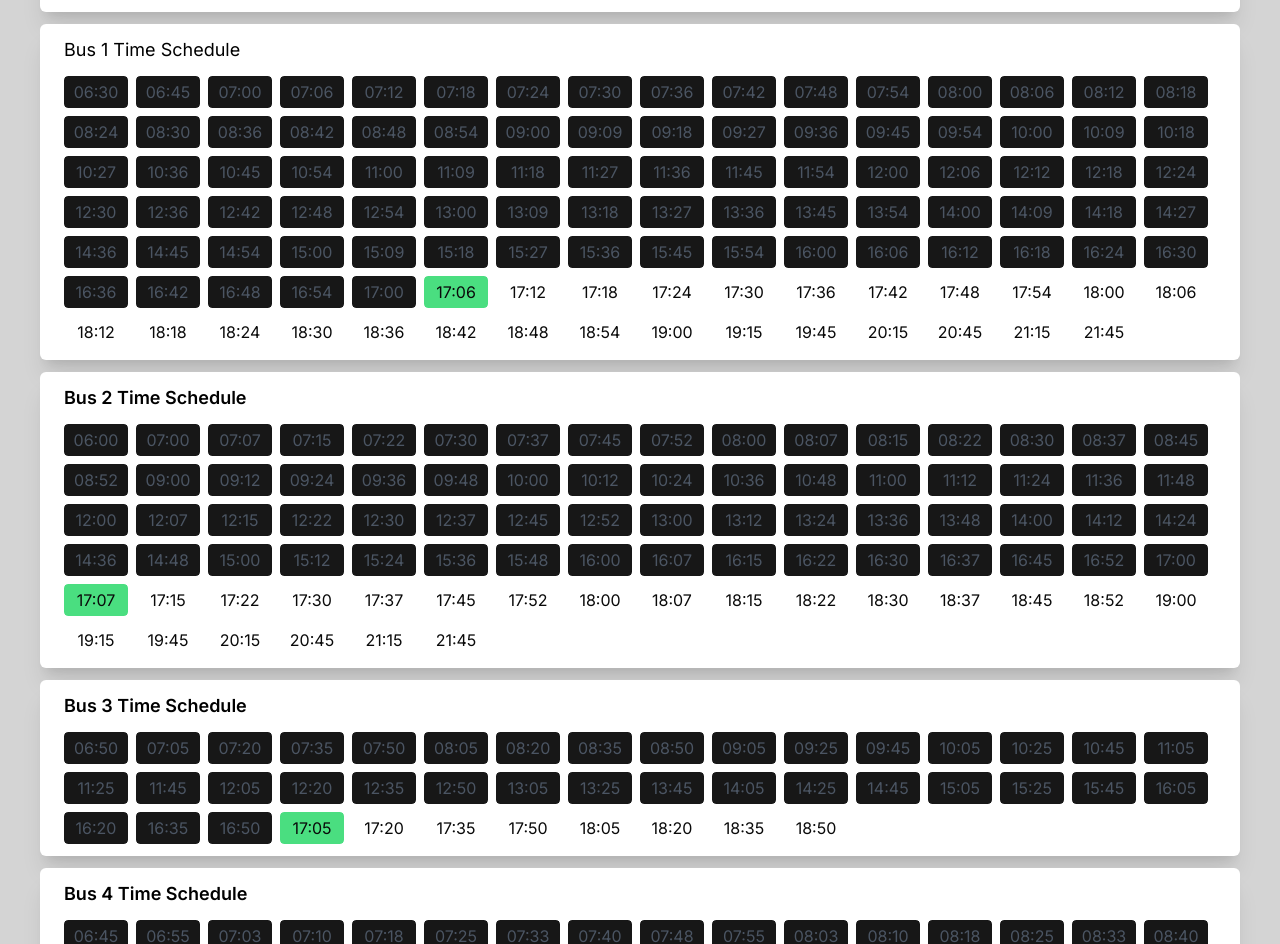
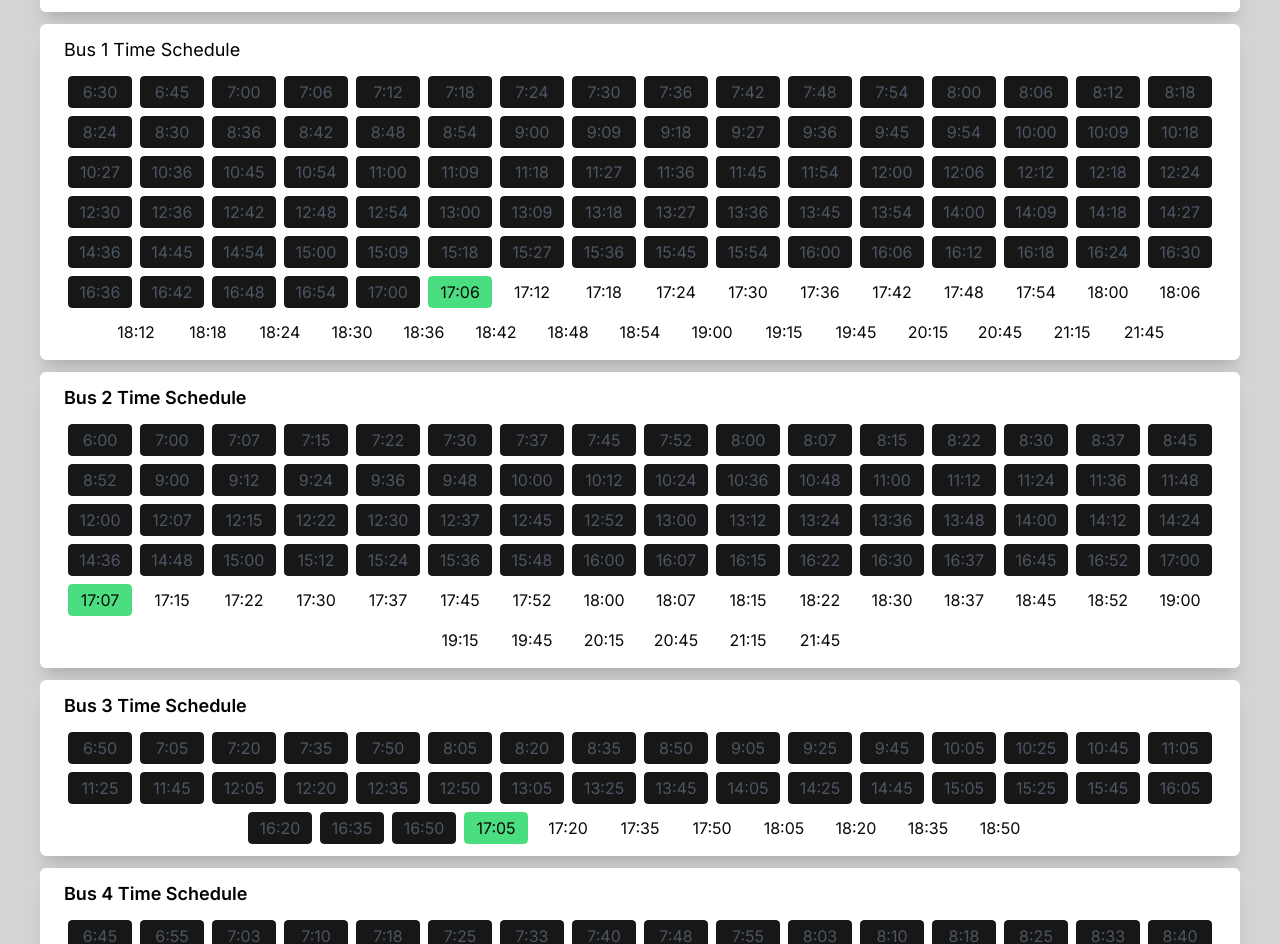
Before and after one commit to JusJira/next-pop-bus, a Next.js app: page / in a window 1280 px wide. Shown: the part 92-1036 px from the top of the page. Built offline with nearby package versions, Linux system fonts and the light colour scheme.

Commit message:
feat: moved to luxon

```diff
--- a/app/page.tsx
+++ b/app/page.tsx
@@ -1,38 +1,38 @@
+import Clock from "@/components/clock";
 import { ModeToggle } from "@/components/themeToggle";
 import TimeBox from "@/components/timeBox";
-import moment from "moment";
 import Image from "next/image";
 
 const bus1 = [
-  "6:30",
-  "6:45",
-  "7:00",
-  "7:06",
-  "7:12",
-  "7:18",
-  "7:24",
-  "7:30",
-  "7:36",
-  "7:42",
-  "7:48",
-  "7:54",
-  "8:00",
-  "8:06",
-  "8:12",
-  "8:18",
-  "8:24",
-  "8:30",
-  "8:36",
-  "8:42",
-  "8:48",
-  "8:54",
-  "9:00",
-  "9:09",
-  "9:18",
-  "9:27",
-  "9:36",
-  "9:45",
-  "9:54",
+  "06:30",
+  "06:45",
+  "07:00",
+  "07:06",
+  "07:12",
+  "07:18",
+  "07:24",
+  "07:30",
+  "07:36",
+  "07:42",
+  "07:48",
+  "07:54",
+  "08:00",
+  "08:06",
+  "08:12",
+  "08:18",
+  "08:24",
+  "08:30",
+  "08:36",
+  "08:42",
+  "08:48",
+  "08:54",
+  "09:00",
+  "09:09",
+  "09:18",
+  "09:27",
+  "09:36",
+  "09:45",
+  "09:54",
   "10:00",
   "10:09",
   "10:18",
@@ -118,28 +118,28 @@ const bus1 = [
 ];
 
 const bus2 = [
-  "6:00",
-  "7:00",
-  "7:07",
-  "7:15",
-  "7:22",
-  "7:30",
-  "7:37",
-  "7:45",
-  "7:52",
-  "8:00",
-  "8:07",
-  "8:15",
-  "8:22",
-  "8:30",
-  "8:37",
-  "8:45",
-  "8:52",
-  "9:00",
-  "9:12",
-  "9:24",
-  "9:36",
-  "9:48",
+  "06:00",
+  "07:00",
+  "07:07",
+  "07:15",
+  "07:22",
+  "07:30",
+  "07:37",
+  "07:45",
+  "07:52",
+  "08:00",
+  "08:07",
+  "08:15",
+  "08:22",
+  "08:30",
+  "08:37",
+  "08:45",
+  "08:52",
+  "09:00",
+  "09:12",
+  "09:24",
+  "09:36",
+  "09:48",
   "10:00",
   "10:12",
   "10:24",
@@ -207,18 +207,18 @@ const bus2 = [
 ];
 
 const bus3 = [
-  "6:50",
-  "7:05",
-  "7:20",
-  "7:35",
-  "7:50",
-  "8:05",
-  "8:20",
-  "8:35",
-  "8:50",
-  "9:05",
-  "9:25",
-  "9:45",
+  "06:50",
+  "07:05",
+  "07:20",
+  "07:35",
+  "07:50",
+  "08:05",
+  "08:20",
+  "08:35",
+  "08:50",
+  "09:05",
+  "09:25",
+  "09:45",
   "10:05",
   "10:25",
   "10:45",
@@ -253,29 +253,29 @@ const bus3 = [
 ];
 
 const bus4 = [
-  "6:45",
-  "6:55",
-  "7:03",
-  "7:10",
-  "7:18",
-  "7:25",
-  "7:33",
-  "7:40",
-  "7:48",
-  "7:55",
-  "8:03",
-  "8:10",
-  "8:18",
-  "8:25",
-  "8:33",
-  "8:40",
-  "8:48",
-  "8:55",
-  "9:03",
-  "9:15",
-  "9:27",
-  "9:39",
-  "9:51",
+  "06:45",
+  "06:55",
+  "07:03",
+  "07:10",
+  "07:18",
+  "07:25",
+  "07:33",
+  "07:40",
+  "07:48",
+  "07:55",
+  "08:03",
+  "08:10",
+  "08:18",
+  "08:25",
+  "08:33",
+  "08:40",
+  "08:48",
+  "08:55",
+  "09:03",
+  "09:15",
+  "09:27",
+  "09:39",
+  "09:51",
   "10:03",
   "10:15",
   "10:27",
@@ -342,17 +342,17 @@ const bus4 = [
 ];
 
 const bus5_1 = [
-  "6:45",
-  "7:00",
-  "7:15",
-  "7:30",
-  "7:45",
-  "8:00",
-  "8:15",
-  "8:30",
-  "8:45",
-  "9:00",
-  "9:30",
+  "06:45",
+  "07:00",
+  "07:15",
+  "07:30",
+  "07:45",
+  "08:00",
+  "08:15",
+  "08:30",
+  "08:45",
+  "09:00",
+  "09:30",
   "10:00",
   "10:30",
   "11:00",
@@ -389,44 +389,50 @@ const bus5_2 = [
 ];
 
 export default function Home() {
-  const now = moment();
-
   return (
     <main className="flex min-h-[100dvh] dark:bg-neutral-900 bg-neutral-300 justify-center items-start">
       <div className="flex m-4 sm:m-10 w-full flex-col gap-3">
         <div className="box w-full p-3 rounded-md flex items-center justify-between px-6">
           <h1 className="font-bold text-lg text">CU POP BUS</h1>
+          <Clock />
           <div>
             <ModeToggle />
           </div>
         </div>
         <div className="box w-full p-3 rounded-md flex flex-col px-6 gap-3">
           <h2 className="w-full text-lg text">Bus 1 Time Schedule</h2>
-          <TimeBox time={bus1} now={now} />
+          <TimeBox time={bus1} />
         </div>
         <div className="box w-full p-3 rounded-md flex flex-col px-6 gap-3">
           <h2 className="label text">Bus 2 Time Schedule</h2>
-          <TimeBox time={bus2} now={now} />
+          <TimeBox time={bus2} />
         </div>
         <div className="box w-full p-3 rounded-md flex flex-col px-6 gap-3">
           <h2 className="text label">Bus 3 Time Schedule</h2>
-          <TimeBox time={bus3} now={now} />
+          <TimeBox time={bus3} />
         </div>
         <div className="box w-full p-3 rounded-md flex flex-col px-6 gap-3">
           <h2 className="label text">Bus 4 Time Schedule</h2>
-          <TimeBox time={bus4} now={now} />
+          <TimeBox time={bus4} />
         </div>
         <div className="box w-full p-3 rounded-md flex flex-col px-6 gap-3">
-          <h2 className="label text">Bus 5 Time Schedule (ไม่วน ถ.บรรทัดทอง)</h2>
-          <TimeBox time={bus5_1} now={now} />
+          <h2 className="label text">
+            Bus 5 Time Schedule (ไม่วน ถ.บรรทัดทอง)
+          </h2>
+          <TimeBox time={bus5_1} />
         </div>
         <div className="box w-full p-3 rounded-md flex flex-col px-6 gap-3">
           <h2 className="label text">Bus 5 Time Schedule (วน ถ.บรรทัดทอง)</h2>
-          <TimeBox time={bus5_2} now={now} />
+          <TimeBox time={bus5_2} />
         </div>
         <div className="box w-full p-3 rounded-md flex flex-col px-6 gap-3">
           <h2 className="label text">Bus Routes</h2>
-          <Image src={"/cu-shuttle-bus-route-2560x2440.jpg"} alt={"Bus Route Map"} width={2560} height={2440}/>
+          <Image
+            src={"/cu-shuttle-bus-route-2560x2440.jpg"}
+            alt={"Bus Route Map"}
+            width={2560}
+            height={2440}
+          />
         </div>
       </div>
     </main>
--- /dev/null
+++ b/components/clock.tsx
@@ -0,0 +1,12 @@
+"use client";
+
+import React from "react";
+import moment from "moment";
+import { DateTime } from "luxon";
+
+function Clock() {
+  var now = DateTime.now();
+  return <span className="text-lg">Last Updated: {now.toFormat("HH:mm").toString()}</span>;
+}
+
+export default Clock;
--- a/components/timeBox.tsx
+++ b/components/timeBox.tsx
@@ -1,40 +1,40 @@
-import moment, { Moment } from "moment";
+"use client"
+
 import classNames from "classnames";
 import { Frown } from "lucide-react";
+import { DateTime } from "luxon";
 
-function TimeBox(props: { time: string[]; now: Moment }) {
+function TimeBox(props: { time: string[] }) {
+  var now = DateTime.local().setZone('Asia/Bangkok');
   var next = props.time
     .map(function (s) {
-      return moment(s, "HH:mm");
+      return DateTime.fromFormat(s, "HH:mm");
     })
     .sort(function (m) {
       return m.valueOf();
     })
     .find(function (m) {
-      return m.isAfter();
+      return m > now;
     });
 
   var ctime = props.time.map(function (s) {
-    return moment(s, "HH:mm");
+    return DateTime.fromFormat(s, "HH:mm");
   });
-  console.log(next, "Next");
-  console.log(props.now);
   if (next) {
     return (
-      <div className="flex w-full flex-row flex-wrap gap-2">
+      <div className="flex w-full flex-row flex-wrap gap-2 items-center justify-center">
         {ctime.map((time, index) => (
           <div
             key={index}
             className={classNames({
               "outline outline-1 outline-white w-16 text-center p-1 rounded-sm":
                 true,
-              "!bg-neutral-900 text-gray-600 outline-gray-500": time.isBefore(
-                props.now
-              ),
-              "bg-green-400": time.isSame(next),
+              "!bg-neutral-900 text-gray-600 outline-gray-500": time < now
+              ,
+              "bg-green-400": time.valueOf() === next?.valueOf(),
             })}
           >
-            {time.format("HH:mm")}
+            {time.toFormat("H:mm").toString()}
             {/* {next?.format('HH:mm').toString()} */}
           </div>
         ))}
--- a/package.json
+++ b/package.json
@@ -18,7 +18,7 @@
     "classnames": "^2.3.2",
     "clsx": "^2.0.0",
     "lucide-react": "^0.279.0",
-    "moment": "^2.29.4",
+    "luxon": "^3.4.3",
     "next": "latest",
     "next-themes": "^0.2.1",
     "react": "latest",
@@ -27,6 +27,7 @@
     "tailwindcss-animate": "^1.0.7"
   },
   "devDependencies": {
+    "@types/luxon": "^3.3.2",
     "@types/node": "latest",
     "@types/react": "latest",
     "@types/react-dom": "latest",
```
Also changed, not shown: 1 other file (tests, documents, lock files or other folders).
